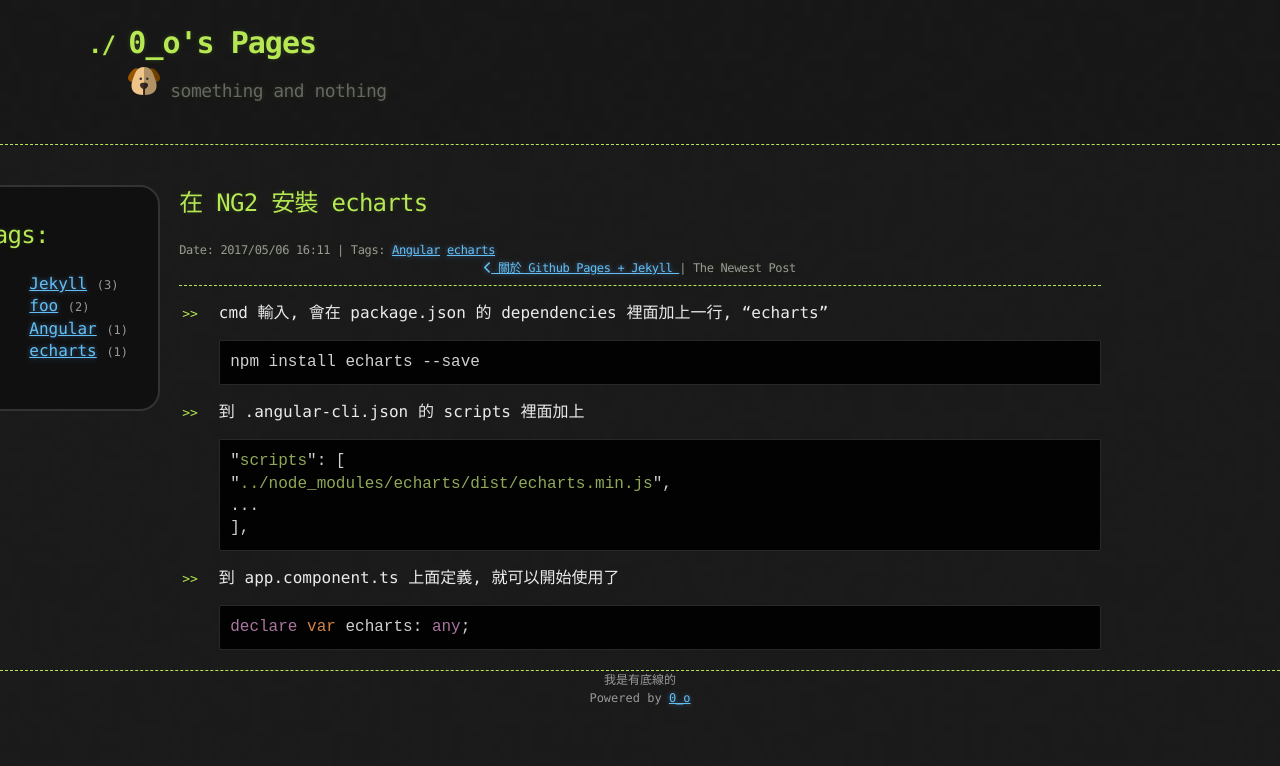
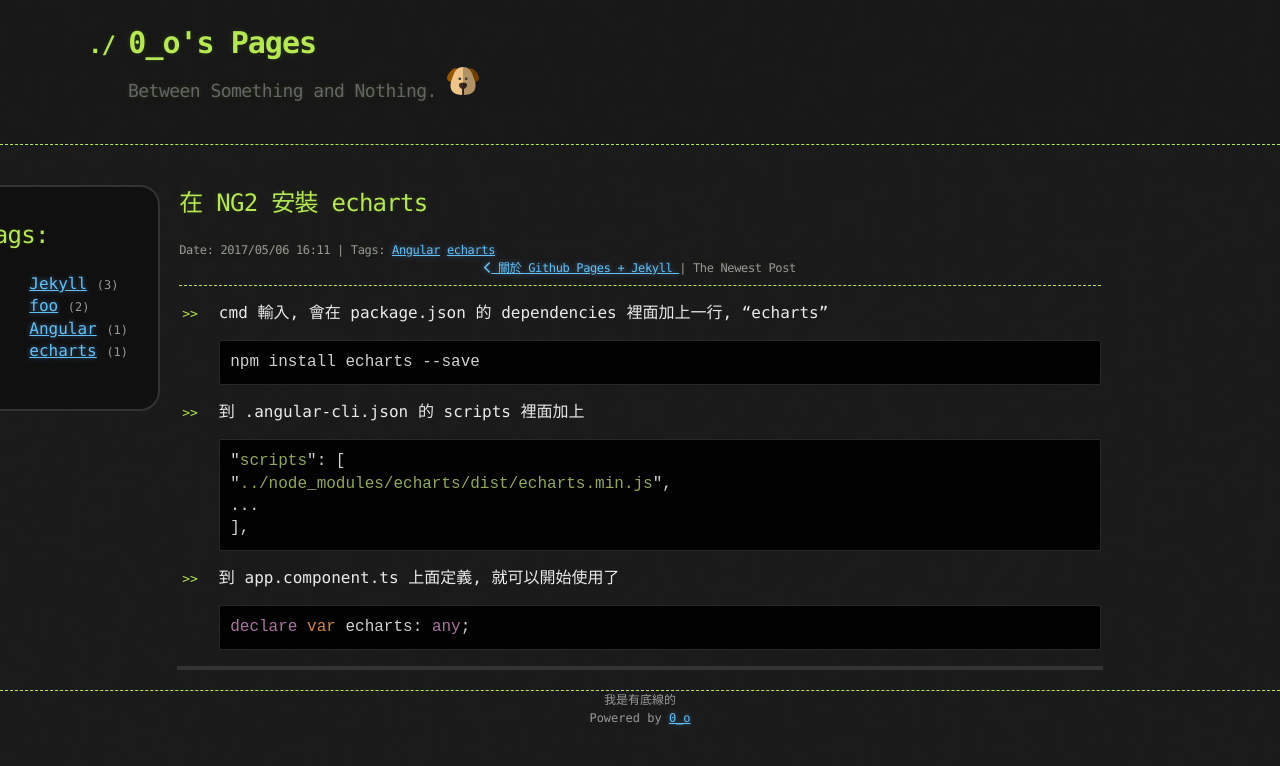
Before and after one commit to summerwxy/summerwxy.github.io, a Jekyll site: the page built from _posts/2017-05-06-install-echarts-in-ng2.markdown, in a window 1280 px wide. Shown: the top 766 px of the page. Built offline with Jekyll 4.4.1, drawn with Linux system fonts in a browser that asks for light colours; nearby versions of some CDN libraries.

Commit message:
add comments

```diff
--- a/_config.yml
+++ b/_config.yml
@@ -16,7 +16,7 @@
 title: 0_o's Pages
 email: summer.wxy@gmail.com
 description: > # this means to ignore newlines until "baseurl:"
-  something and nothing
+  Between Something and Nothing.
 baseurl: "" # the subpath of your site, e.g. /blog
 url: "" # the base hostname & protocol for your site, e.g. http://example.com
 twitter_username: 0_o
--- a/_includes/header.html
+++ b/_includes/header.html
@@ -2,8 +2,8 @@
   <div class="container">
     <h1><a class="site-title" href="{{ "/" | relative_url }}">{{ site.title | escape }}</a></h1>
     <h2>
+      {{ site.description }}
       <img class="title-icon" src="/assets/dog.png"/>
-      {{ site.description }}
     </h2>
   </div>
 </header>
--- a/_layouts/post.html
+++ b/_layouts/post.html
@@ -35,3 +35,15 @@
   <hr/>
   {{ content }}
 </div>
+
+<div class="container text-center comments">
+  <div id="fb-root"></div>
+  <script>(function(d, s, id) {
+    var js, fjs = d.getElementsByTagName(s)[0];
+    if (d.getElementById(id)) return;
+    js = d.createElement(s); js.id = id;
+    js.src = "//connect.facebook.net/zh_TW/sdk.js#xfbml=1&version=v2.9&appId=2283665298525482";
+    fjs.parentNode.insertBefore(js, fjs);
+  }(document, 'script', 'facebook-jssdk'));</script>
+  <div class="fb-comments" data-href="https://developers.facebook.com/docs/plugins/comments#configurator" data-width="800" data-numposts="5" data-colorscheme="dark"></div>
+</div>
--- a/assets/css/style.scss
+++ b/assets/css/style.scss
@@ -47,3 +47,9 @@
   float: left;
   margin-left: -180px;
 }
+
+.comments {
+  background: rgba(0, 0, 0, 0.4);
+  border: 2px #333 solid;
+  border-radius: 0px;
+}
```
